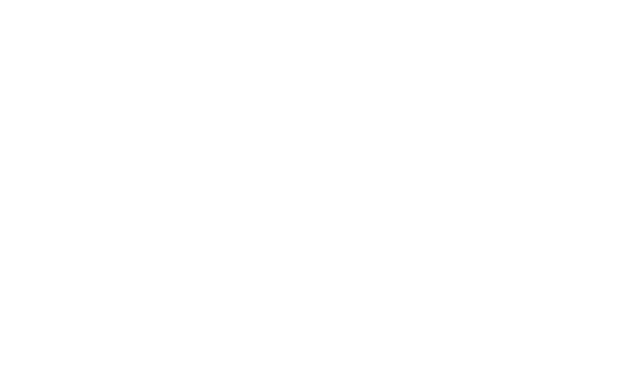
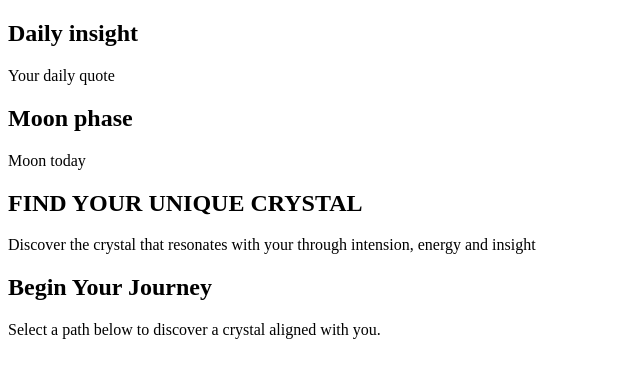
Before and after one commit to Kanareknie/find-your-crystal, a plain HTML site: page index.html in a window 1280 px wide. Shown: the whole page, without its empty margins (0-640 px from the left). Drawn offline with Linux system fonts and the light colour scheme.

Commit message:
Add main content to index.html

```diff
--- a/index.html
+++ b/index.html
@@ -6,6 +6,36 @@
         <title>Document</title>
     </head>
     <body>
-
+        <!-- Side bar for daily quote and moon phase -->
+        <aside id="daily-sidebar">
+            <h2>
+                Daily insight
+            </h2>
+            <p>Your daily quote</p>
+            <h2>
+                Moon phase
+            </h2>
+            <p>Moon today</p>
+        </aside>
+        <main>
+            <!-- Title section -->
+            <section id="main-content">
+                <h1>
+                    FIND YOUR UNIQUE CRYSTAL
+                </h1>
+                <p>
+                    Discover the crystal that resonates with your through intension, energy and insight
+                </p>
+            </section>
+            <!-- Filters section -->
+            <section>
+                <h2>
+                    Begin Your Journey
+                </h2>
+                <p>
+                    Select a path below to discover a crystal aligned with you.
+                </p>
+            </section>
+        </main>
     </body>
 </html>
```
Lines whose indentation alone changed are shown as unchanged.
